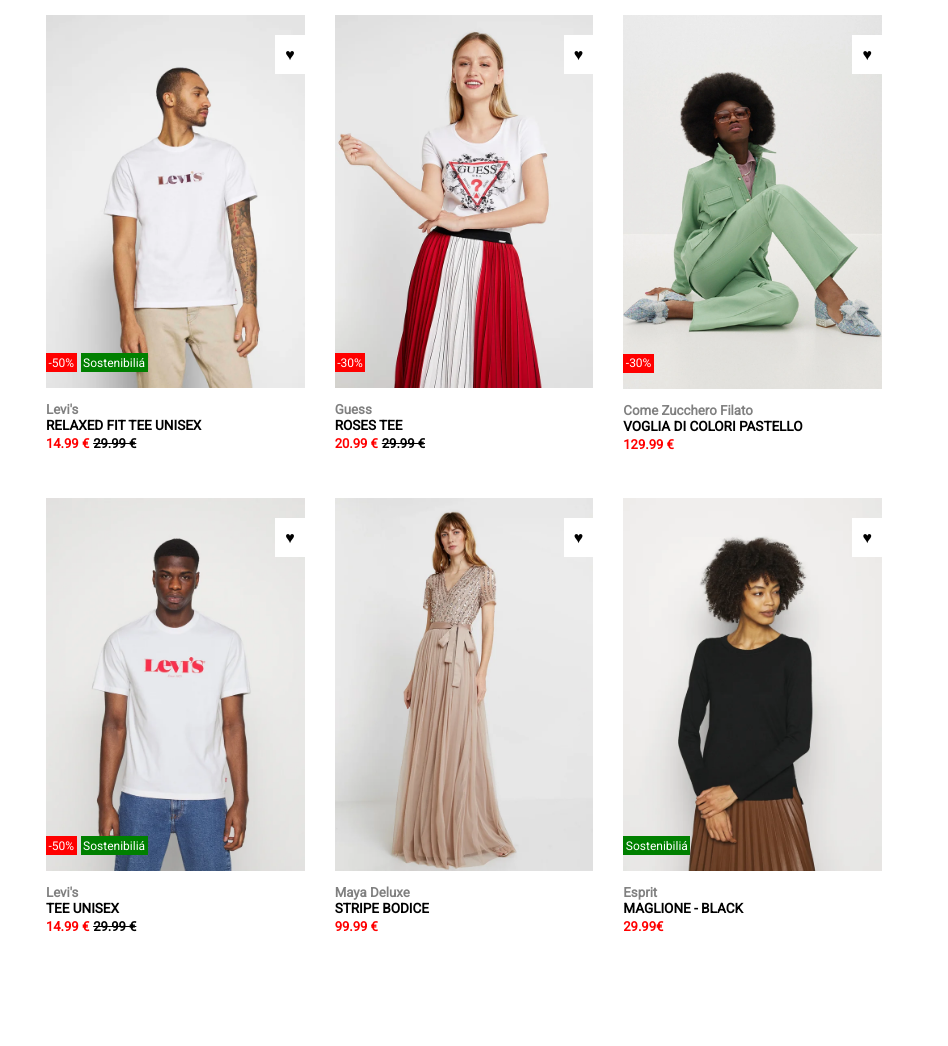
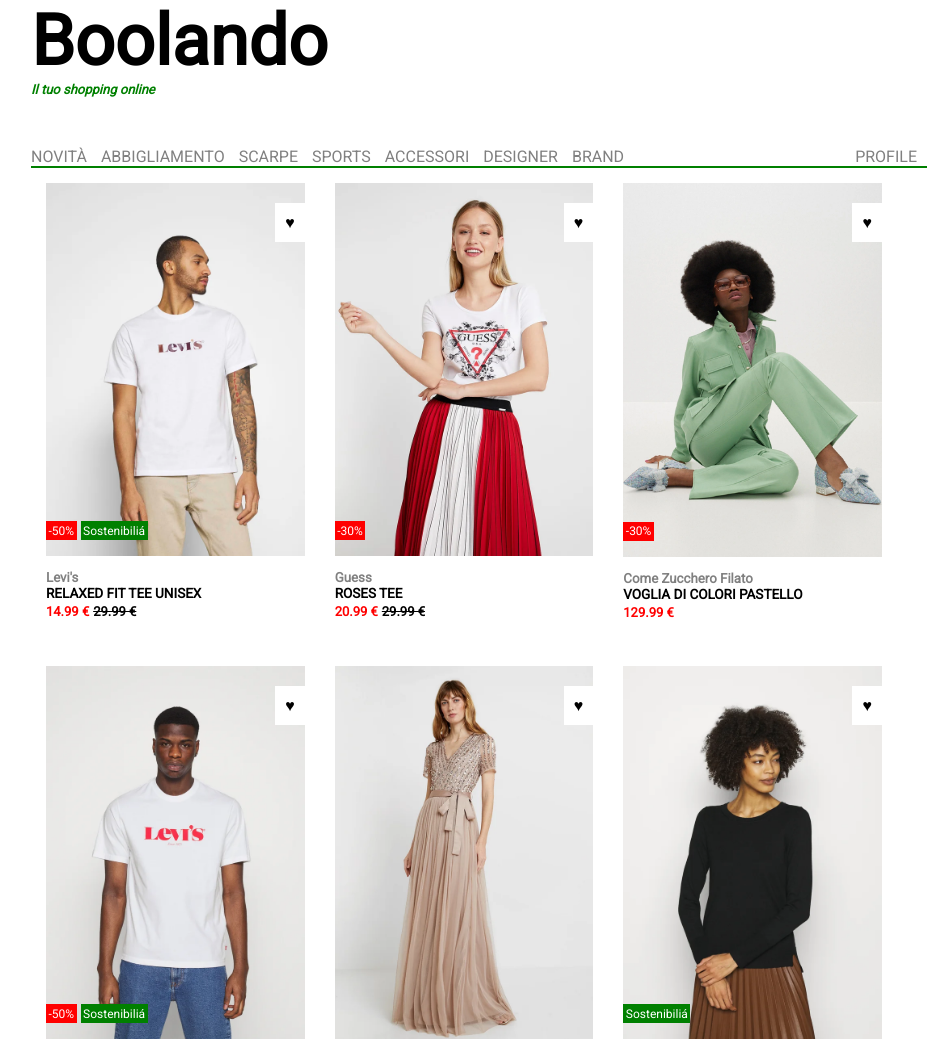
Before and after one commit to LorenzoTorelli/html-css-boolando, a plain HTML site: page index.html in a window 1280 px wide. Shown: the top 1046 px of the page, without its empty margins (161-1109 px from the left). Before the commit the page ends 965 px from the top, so only its background shows below. Drawn offline with Linux system fonts and the light colour scheme.

Commit message:
header-bonus

```diff
--- a/css/style.css
+++ b/css/style.css
@@ -16,6 +16,43 @@
     content: "";
     display: table;
     clear: both;
+}
+
+/* ******** header ******** */
+
+.titolo {
+}
+.titolo h1 {
+    font-size: 70px;
+    font-weight: bolder;
+}
+.titolo h3 {
+    font-size: small;
+    color: green;
+    font-style: oblique;
+}
+nav li {
+    display: inline-block;
+    margin-right:  10px;
+    text-transform: uppercase;
+    color: grey;
+    margin-top: 50px;
+
+}
+nav a {
+    text-decoration: none;
+
+}
+nav {
+    border-bottom: 2px solid green;
+    position: relative;
+
+}
+
+
+#profile{
+    position: absolute;
+    right: 0;
 }
 
 /* ******** main ******** */
@@ -122,3 +159,13 @@
     background-color: red;
     height: 700px;
 }
+
+.debug  .titolo{
+    height: 100px;
+    background-color: royalblue;
+}
+
+.debug nav {
+    height: 100px;
+    background-color: red;
+}
--- a/index.html
+++ b/index.html
@@ -13,6 +13,25 @@
 <body>
     <div class="container clearfix">
         <main>
+            <header>
+                <div class="titolo">
+                    <h1>Boolando</h1>
+                    <h3>Il tuo shopping online</h3>
+                </div>
+                <nav>
+                    <ul>
+                        <li><a href="#"></a>Novità</li>
+                        <li><a href="#"></a>Abbigliamento</li>
+                        <li><a href="#"></a>Scarpe</li>
+                        <li><a href="#"></a>Sports</li>
+                        <li><a href="#"></a>Accessori</li>
+                        <li><a href="#"></a>Designer</li>
+                        <li><a href="#"></a>Brand</li>
+                        <li id="profile"><a href="#"></a>profile</li>
+
+                    </ul>
+                </nav>
+            </header>
             <!-- riga superiore -->
             <div class="riga">
                 <!-- primo box -->
```
